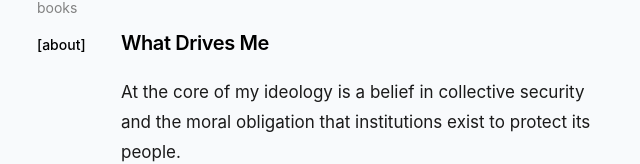
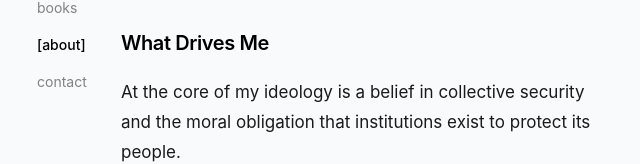
Before and after one commit to grandimam/blog, a Next.js app: page /about in a window 1280 px wide. Shown: the part 138-302 px from the top of the page, without its empty margins (319-959 px from the left). Built offline with nearby package versions, Linux system fonts and the light colour scheme.

Commit message:
updated config and fixed syntax

```diff
--- a/src/app/posts/[slug]/page.tsx
+++ b/src/app/posts/[slug]/page.tsx
@@ -5,9 +5,9 @@ import { blogPosts } from "@/data/posts";
 import { notFound } from "next/navigation";
 
 interface PostPageProps {
-  params: {
+  params: Promise<{
     slug: string;
-  };
+  }>;
 }
 
 const postContent = {
@@ -68,8 +68,9 @@ Always implement fallback mechanisms and monitor token usage closely. Cost optim
   `,
 };
 
-export default function PostPage({ params }: PostPageProps) {
-  const currentPostIndex = blogPosts.findIndex((p) => p.slug === params.slug);
+export default async function PostPage({ params }: PostPageProps) {
+  const { slug } = await params;
+  const currentPostIndex = blogPosts.findIndex((p) => p.slug === slug);
   const post = blogPosts[currentPostIndex];
 
   if (!post) {
--- a/src/components/Header.tsx
+++ b/src/components/Header.tsx
@@ -1,13 +1,14 @@
 interface HeaderProps {
   breadcrumb?: string;
-  currentPage?: 'posts' | 'books' | 'about';
+  currentPage?: 'posts' | 'books' | 'about' | 'contact';
 }
 
 export function Header({ breadcrumb, currentPage = 'posts' }: HeaderProps) {
   const navItems = [
     { id: 'posts', label: 'posts', href: '/' },
     { id: 'books', label: 'books', href: '/books' },
-    { id: 'about', label: 'about', href: '/about' }
+    { id: 'about', label: 'about', href: '/about' },
+    { id: 'contact', label: 'contact', href: '/contact' }
   ];
 
   return (
--- a/src/components/Sidebar.tsx
+++ b/src/components/Sidebar.tsx
@@ -1,12 +1,13 @@
 interface SidebarProps {
-  currentPage?: 'posts' | 'books' | 'about';
+  currentPage?: 'posts' | 'books' | 'about' | 'contact';
 }
 
 export function Sidebar({ currentPage = 'posts' }: SidebarProps) {
   const navItems = [
     { id: 'posts', label: 'posts', href: '/' },
     { id: 'books', label: 'books', href: '/books' },
-    { id: 'about', label: 'about', href: '/about' }
+    { id: 'about', label: 'about', href: '/about' },
+    { id: 'contact', label: 'contact', href: '/contact' }
   ];
 
   return (
```
Also changed, not shown: 1 other file (tests, documents, lock files or other folders).
